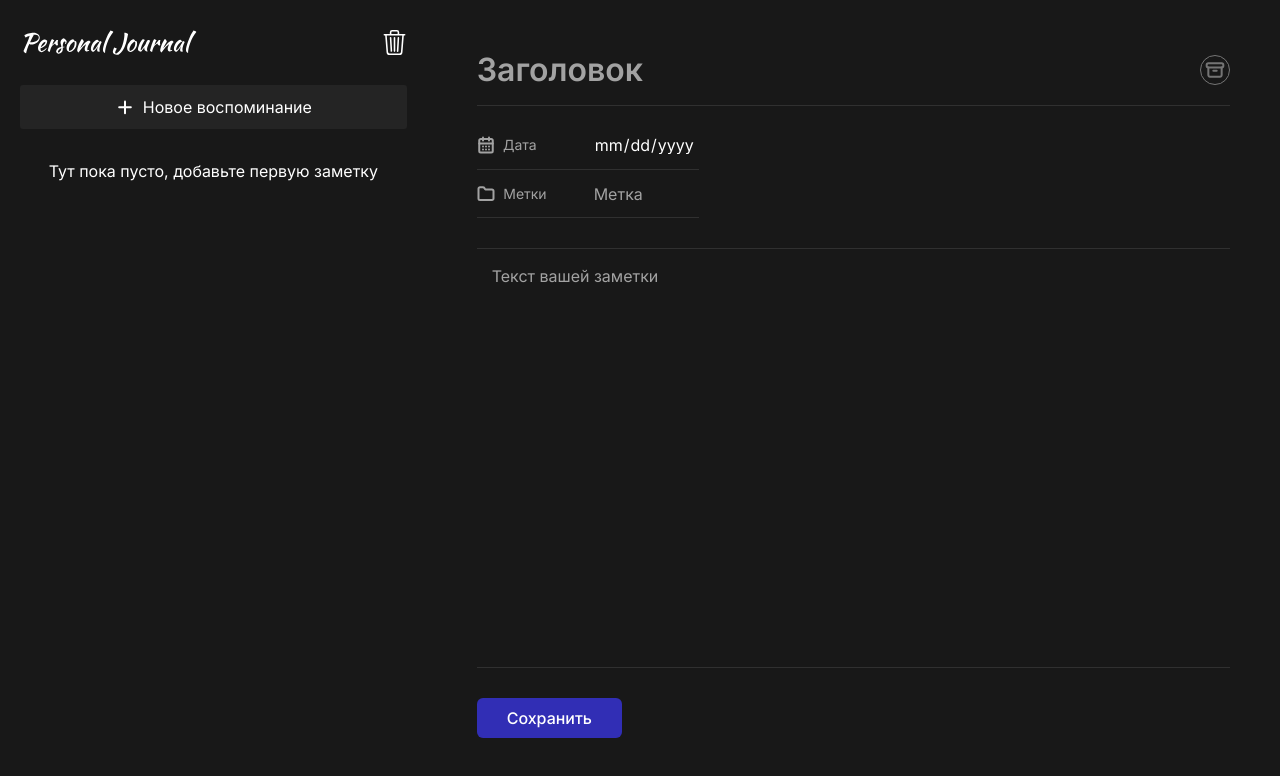
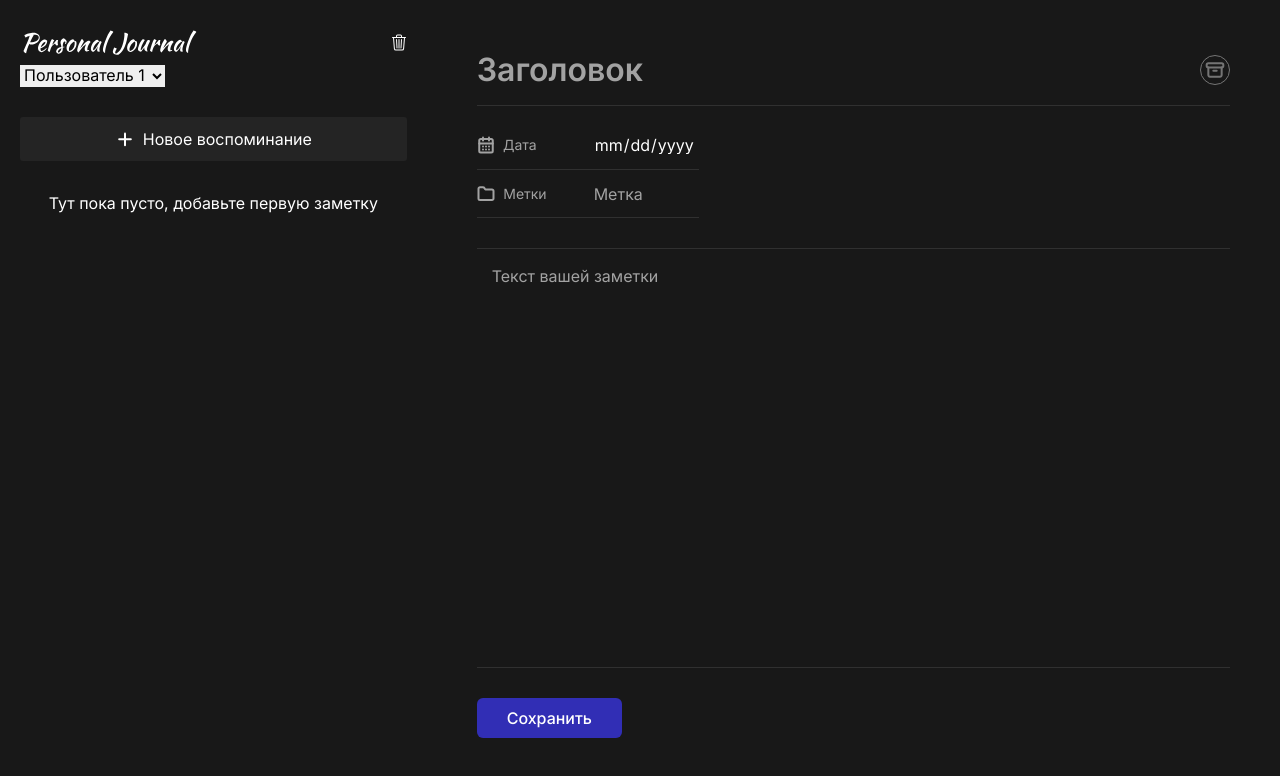
Before and after one commit to Lyaguh21/PersonalJournal, a React (Vite) app: page / in a window 1280 px wide. Shown: the top 776 px of the page. Built offline with nearby package versions, Linux system fonts and the light colour scheme.

Commit message:
useContext

```diff
--- a/src/App.jsx
+++ b/src/App.jsx
@@ -6,6 +6,7 @@ import JournalList from "./components/business/JournalList";
 import JournalForm from "./components/business/JournalForm";
 
 import { useLocalStorage } from "./hooks/useLocalStorage";
+import { UserContextProvider } from "./context/userContext";
 
 function mapItems(items) {
   if (!items) return [];
@@ -19,8 +20,7 @@ function App() {
     setItems([
       ...mapItems(items),
       {
-        text: item.text,
-        title: item.title,
+        ...item,
         date: new Date(item.date),
         id: items.length > 0 ? Math.max(...items.map((i) => i.id)) + 1 : 1,
       },
@@ -32,16 +32,19 @@ function App() {
     setItems([]);
   }
   return (
+    <UserContextProvider>
       <section className="font-Inter flex">
         <LeftPanel>
           <Header clear={clearList} />
           <JournalAddButton />
           <JournalList items={mapItems(items)} />
         </LeftPanel>
+
         <Body>
           <JournalForm onSubmit={addItem} />
         </Body>
       </section>
+    </UserContextProvider>
   );
 }
 
--- a/src/components/business/Header.jsx
+++ b/src/components/business/Header.jsx
@@ -1,8 +1,13 @@
+import SelectUser from "../ui/SelectUser";
+
 export default function Header({ clear }) {
   return (
-    <header className="flex justify-between align-middle">
-      <img src="/logo.svg" alt="" className="w-[180px] h-[25px]" />
-      <img src="/Trash3.svg" className="hover:opacity-80" onClick={clear} />
+    <header className="">
+      <div className="flex justify-between align-middle w-full mb-2">
+        <img src="/logo.svg" alt="" className="w-[180px] h-[25px]" />
+        <img src="/Trash3.svg" className="hover:opacity-80" onClick={clear} />
+      </div>
+      <SelectUser />
     </header>
   );
 }
--- a/src/components/business/JournalForm.jsx
+++ b/src/components/business/JournalForm.jsx
@@ -1,7 +1,8 @@
-import { useEffect, useReducer, useRef } from "react";
+import { useContext, useEffect, useReducer, useRef } from "react";
 import Button from "../ui/Button";
 import { formReducer, INITIAL } from "./JournalForm.state";
 import { Input } from "../ui/Input";
+import { UserContext } from "../../context/userContext";
 
 export default function JournalForm({ onSubmit }) {
   const [formState, dispatchForm] = useReducer(formReducer, INITIAL);
@@ -9,6 +10,15 @@ export default function JournalForm({ onSubmit }) {
   const titleRef = useRef();
   const dateRef = useRef();
   const textRef = useRef();
+
+  const { userID } = useContext(UserContext);
+
+  useEffect(() => {
+    dispatchForm({
+      type: "SET_VALUE",
+      payload: { userID: userID },
+    });
+  }, [userID]);
 
   const focusError = (isValid) => {
     switch (true) {
@@ -57,7 +67,6 @@ export default function JournalForm({ onSubmit }) {
   };
 
   return (
-    <>
     <form className="" onSubmit={addJournalItem}>
       <div className="flex flex-col gap-[30px] mb-[30px]">
         <div
@@ -144,6 +153,5 @@ export default function JournalForm({ onSubmit }) {
 
       <Button className="">Сохранить</Button>
     </form>
-    </>
   );
 }
--- a/src/components/business/JournalList.jsx
+++ b/src/components/business/JournalList.jsx
@@ -1,7 +1,11 @@
+import { useContext } from "react";
 import CardButton from "../ui/CardButton";
 import JournalItem from "./JournalItem";
+import { UserContext } from "../../context/userContext";
 
 export default function JournalList({ items }) {
+  const { userId } = useContext(UserContext);
+
   const sortItems = (a, b) => {
     if (a.date > b.date) {
       return 1;
@@ -17,11 +21,14 @@ export default function JournalList({ items }) {
         </div>
       )}
       {items.length > 0 &&
-        items.sort(sortItems).map((el) => (
-          <CardButton className="flex-col justify-between" key={el.id}>
-            <JournalItem title={el.title} text={el.text} date={el.date} />
-          </CardButton>
-        ))}
+        items
+          // .filter((el) => el.userId === userId)
+          .sort(sortItems)
+          .map((el) => (
+            <CardButton className="flex-col justify-between" key={el.id}>
+              <JournalItem title={el.title} text={el.text} date={el.date} />
+            </CardButton>
+          ))}
     </div>
   );
 }
--- /dev/null
+++ b/src/components/ui/SelectUser.jsx
@@ -0,0 +1,15 @@
+import { useContext } from "react";
+import { UserContext } from "../../context/userContext";
+export default function SelectUser() {
+  const { userId, setUserID } = useContext(UserContext);
+
+  const changeUser = (e) => {
+    setUserID(Number(e.target.value));
+  };
+  return (
+    <select name="user" id="user" value={userId} onChange={changeUser}>
+      <option value="1">Пользователь 1</option>
+      <option value="2">Пользователь 2</option>
+    </select>
+  );
+}
--- /dev/null
+++ b/src/context/userContext.jsx
@@ -0,0 +1,15 @@
+import { createContext } from "react";
+import { useState } from "react";
+
+export const UserContext = createContext({
+  userId: 1,
+});
+
+export const UserContextProvider = ({ children }) => {
+  const [userId, setUserID] = useState(1);
+  return (
+    <UserContext.Provider value={{ userId: userId, setUserID }}>
+      {children}
+    </UserContext.Provider>
+  );
+};
```
Also changed, not shown: src/components/business/JournalForm.state.jsx (renamed from src/components/business/JournalForm.state.js). Lines whose indentation alone changed are shown as unchanged.
